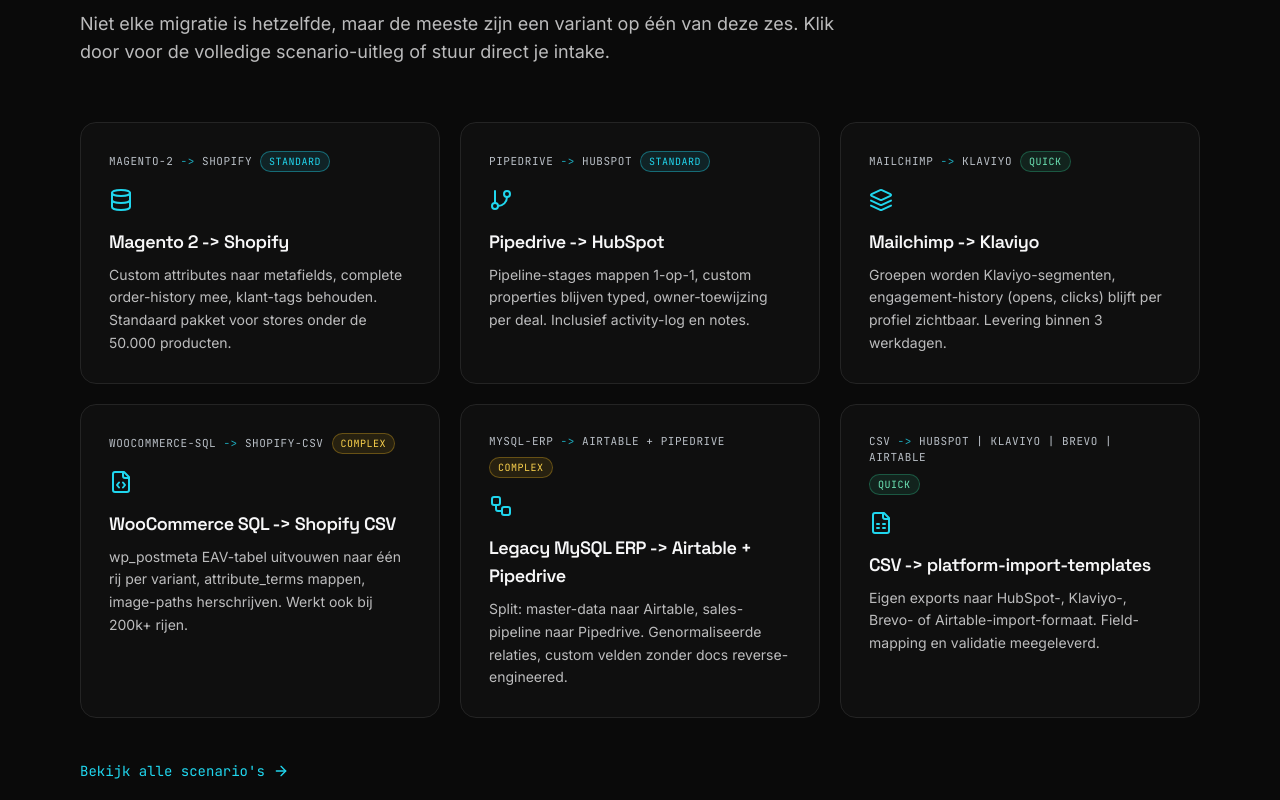
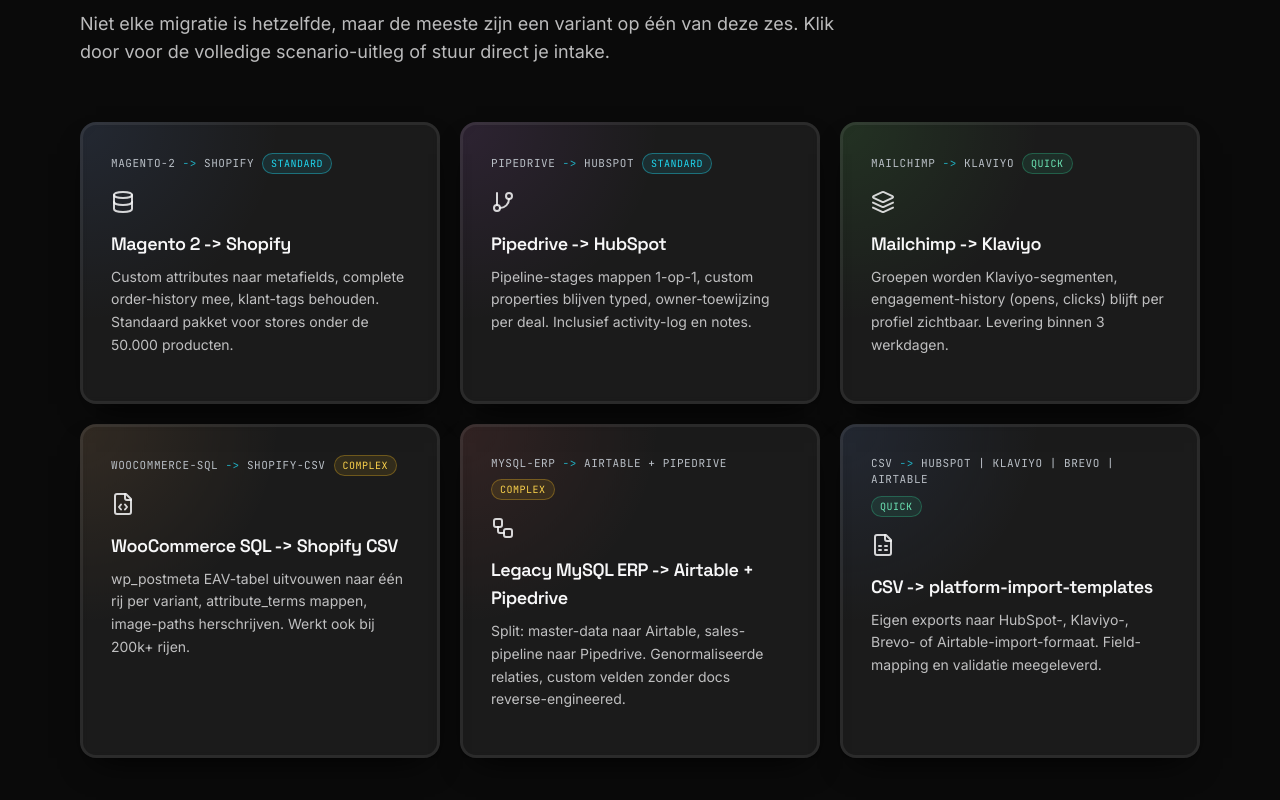
Before and after one commit to zedprojecten/migratiemaatjes-zhe3-site, a React (Vite) app: page / in a window 1280 px wide. Shown: the part 1360-2160 px from the top of the page. Built offline with nearby package versions, Linux system fonts and the light colour scheme; no server answers.

Commit message:
fix(home): vervang inline BentoCaseCard door SpotlightCard met glowColor per case

```diff
--- a/src/pages/Home.tsx
+++ b/src/pages/Home.tsx
@@ -1,17 +1,23 @@
+import { useRef, useState } from "react";
 import { Link } from "react-router-dom";
-import { Database, GitBranch, Layers, FileCode, Workflow, FileSpreadsheet, ArrowRight } from "lucide-react";
+import { motion, useInView } from "framer-motion";
+import {
+  Database,
+  GitBranch,
+  Layers,
+  FileCode,
+  Workflow,
+  FileSpreadsheet,
+  ArrowRight,
+} from "lucide-react";
 import { HeroAurora } from "@/components/heroes/HeroAurora";
 import { LogoCloudStrip } from "@/components/sections/LogoCloudStrip";
 import StepsVisualCinematic from "@/components/sections/StepsVisualCinematic";
 import { CTABanner } from "@/components/sections/CTABanner";
 import { StickyMobileCTA } from "@/components/sections/StickyMobileCTA";
 import { ScrollReveal } from "@/components/ScrollReveal";
+import { SpotlightCard } from "@/components/interactive/SpotlightCard";
 import { useLocalizedHref } from "@/lib/language";
-
-// ───────────────────────────────────────────────────────────────────────────
-// Logo wordmarks voor de logo-strip. Geen kleur, monochrome wordmark in
-// foreground/90 — scrollstrip dempt opacity verder via LogoCloudStrip.
-// ───────────────────────────────────────────────────────────────────────────
 
 const Wordmark = ({
   children,
@@ -35,16 +41,20 @@
   { name: "Pipedrive", svg: <Wordmark>Pipedrive</Wordmark> },
   { name: "Salesforce", svg: <Wordmark>Salesforce</Wordmark> },
   { name: "Mailchimp", svg: <Wordmark>Mailchimp</Wordmark> },
-  { name: "Klaviyo", svg: <Wordmark className="uppercase tracking-[0.18em] text-sm">Klaviyo</Wordmark> },
+  {
+    name: "Klaviyo",
+    svg: (
+      <Wordmark className="uppercase tracking-[0.18em] text-sm">
+        Klaviyo
+      </Wordmark>
+    ),
+  },
   { name: "Brevo", svg: <Wordmark>Brevo</Wordmark> },
   { name: "Airtable", svg: <Wordmark>Airtable</Wordmark> },
 ];
 
-// ───────────────────────────────────────────────────────────────────────────
-// Bento cases met monospace bron->doel header en complexity-badge.
-// ───────────────────────────────────────────────────────────────────────────
-
 type Complexity = "Quick" | "Standard" | "Complex";
+type GlowColor = "blue" | "purple" | "green" | "red" | "orange";
 
 const complexityStyles: Record<Complexity, string> = {
   Quick: "border-emerald-400/30 bg-emerald-400/10 text-emerald-300",
@@ -59,77 +69,105 @@
   target: string;
   complexity: Complexity;
   body: string;
+  accent: GlowColor;
 }
 
 const bentoCases: BentoCase[] = [
   {
-    icon: <Database className="h-6 w-6 text-primary" />,
+    icon: <Database className="h-6 w-6 text-foreground/85" />,
     title: "Magento 2 -> Shopify",
     source: "magento-2",
     target: "shopify",
     complexity: "Standard",
     body: "Custom attributes naar metafields, complete order-history mee, klant-tags behouden. Standaard pakket voor stores onder de 50.000 producten.",
+    accent: "blue",
   },
   {
-    icon: <GitBranch className="h-6 w-6 text-primary" />,
+    icon: <GitBranch className="h-6 w-6 text-foreground/85" />,
     title: "Pipedrive -> HubSpot",
     source: "pipedrive",
     target: "hubspot",
     complexity: "Standard",
     body: "Pipeline-stages mappen 1-op-1, custom properties blijven typed, owner-toewijzing per deal. Inclusief activity-log en notes.",
+    accent: "purple",
   },
   {
-    icon: <Layers className="h-6 w-6 text-primary" />,
+    icon: <Layers className="h-6 w-6 text-foreground/85" />,
     title: "Mailchimp -> Klaviyo",
     source: "mailchimp",
     target: "klaviyo",
     complexity: "Quick",
     body: "Groepen worden Klaviyo-segmenten, engagement-history (opens, clicks) blijft per profiel zichtbaar. Levering binnen 3 werkdagen.",
+    accent: "green",
   },
   {
-    icon: <FileCode className="h-6 w-6 text-primary" />,
+    icon: <FileCode className="h-6 w-6 text-foreground/85" />,
     title: "WooCommerce SQL -> Shopify CSV",
     source: "woocommerce-sql",
     target: "shopify-csv",
     complexity: "Complex",
     body: "wp_postmeta EAV-tabel uitvouwen naar één rij per variant, attribute_terms mappen, image-paths herschrijven. Werkt ook bij 200k+ rijen.",
+    accent: "orange",
   },
   {
-    icon: <Workflow className="h-6 w-6 text-primary" />,
+    icon: <Workflow className="h-6 w-6 text-foreground/85" />,
     title: "Legacy MySQL ERP -> Airtable + Pipedrive",
     source: "mysql-erp",
     target: "airtable + pipedrive",
     complexity: "Complex",
     body: "Split: master-data naar Airtable, sales-pipeline naar Pipedrive. Genormaliseerde relaties, custom velden zonder docs reverse-engineered.",
+    accent: "red",
   },
   {
-    icon: <FileSpreadsheet className="h-6 w-6 text-primary" />,
+    icon: <FileSpreadsheet className="h-6 w-6 text-foreground/85" />,
     title: "CSV -> platform-import-templates",
     source: "csv",
     target: "hubspot | klaviyo | brevo | airtable",
     complexity: "Quick",
     body: "Eigen exports naar HubSpot-, Klaviyo-, Brevo- of Airtable-import-formaat. Field-mapping en validatie meegeleverd.",
+    accent: "blue",
   },
 ];
 
-function BentoCaseCard({ item }: { item: BentoCase }) {
+function BentoGrid({ items }: { items: BentoCase[] }) {
+  const ref = useRef<HTMLDivElement>(null);
+  const isInView = useInView(ref, { once: true, amount: 0.15 });
+  const [hovered, setHovered] = useState<number | null>(null);
   return (
-    <div className="group relative flex h-full flex-col rounded-2xl border border-border bg-card p-6 md:p-7 transition-all duration-300 hover:-translate-y-0.5 hover:border-primary/30 hover:shadow-[0_18px_48px_-18px_hsl(var(--primary)/0.35)]">
-      {/* hover spotlight */}
     <div
-        aria-hidden
-        className="pointer-events-none absolute inset-0 rounded-2xl opacity-0 transition-opacity duration-500 group-hover:opacity-100"
+      ref={ref}
+      className="grid grid-cols-1 md:grid-cols-2 lg:grid-cols-3 gap-5"
+      onMouseLeave={() => setHovered(null)}
+    >
+      {items.map((item, i) => {
+        const dim = hovered !== null && hovered !== i;
+        return (
+          <motion.div
+            key={item.title}
+            initial={{ opacity: 0, y: 24 }}
+            animate={isInView ? { opacity: 1, y: 0 } : { opacity: 0, y: 24 }}
+            transition={{
+              duration: 0.55,
+              delay: i * 0.08,
+              ease: [0.22, 1, 0.36, 1],
+            }}
+            onMouseEnter={() => setHovered(i)}
             style={{
-          background:
-            "radial-gradient(circle at 30% 0%, hsl(var(--primary) / 0.10), transparent 60%)",
+              opacity: dim ? 0.55 : 1,
+              transition: "opacity 280ms ease",
             }}
-      />
-
-      {/* header: source -> target + complexity */}
-      <div className="relative mb-4 flex flex-wrap items-center gap-2">
+            className="h-full"
+          >
+            <SpotlightCard
+              customSize
+              glowColor={item.accent}
+              className="h-full !aspect-auto !p-7"
+            >
+              <div className="relative z-10 flex h-full flex-col">
+                <div className="mb-4 flex flex-wrap items-center gap-2">
                   <span className="font-mono text-[11px] uppercase tracking-wider text-muted-foreground">
-          {item.source} <span className="text-primary/80">-&gt;</span>{" "}
-          {item.target}
+                    {item.source}{" "}
+                    <span className="text-primary/80">-&gt;</span> {item.target}
                   </span>
                   <span
                     className={`font-mono text-[10px] uppercase tracking-wider px-2 py-0.5 rounded-full border ${complexityStyles[item.complexity]}`}
@@ -138,21 +176,22 @@
                   </span>
                 </div>
 
-      <div className="relative mb-4">{item.icon}</div>
+                <div className="mb-4">{item.icon}</div>
 
-      <h3 className="relative mb-2 text-lg font-semibold tracking-tight text-foreground">
+                <h3 className="mb-2 text-lg font-semibold tracking-tight text-foreground">
                   {item.title}
                 </h3>
-      <p className="relative text-sm leading-relaxed text-foreground/75">
+                <p className="text-sm leading-relaxed text-foreground/75">
                   {item.body}
                 </p>
               </div>
+            </SpotlightCard>
+          </motion.div>
+        );
+      })}
+    </div>
   );
 }
-
-// ───────────────────────────────────────────────────────────────────────────
-// Steps voor StepsVisualCinematic
-// ───────────────────────────────────────────────────────────────────────────
 
 const steps = [
   {
@@ -180,9 +219,6 @@
 export default function Home() {
   return (
     <div className="bg-background">
-      {/* ─────────────────────────────────────────────────────────────────
-          1. HERO
-         ───────────────────────────────────────────────────────────────── */}
       <HeroAurora>
         <div className="w-full max-w-5xl mx-auto py-20 md:py-24">
           <div className="text-center max-w-4xl mx-auto">
@@ -222,7 +258,6 @@
             </p>
           </div>
 
-          {/* Code-snippet card — buiten text-center, max-w-3xl */}
           <div className="mt-12 md:mt-14 mx-auto max-w-3xl text-left">
             <div className="rounded-xl border border-border bg-secondary/60 backdrop-blur-md overflow-hidden shadow-[0_30px_80px_-30px_rgba(0,0,0,0.6)]">
               <div className="px-4 py-2 border-b border-border bg-background/40 font-mono text-xs text-muted-foreground">
@@ -248,9 +283,6 @@
         </div>
       </HeroAurora>
 
-      {/* ─────────────────────────────────────────────────────────────────
-          2. LOGO-STRIP
-         ───────────────────────────────────────────────────────────────── */}
       <ScrollReveal>
         <LogoCloudStrip
           heading="Migraties tussen onder andere"
@@ -259,21 +291,7 @@
         />
       </ScrollReveal>
 
-      {/* ─────────────────────────────────────────────────────────────────
-          3. BENTO-GRID — use cases
-         ───────────────────────────────────────────────────────────────── */}
       <section className="relative py-16 md:py-24 border-b border-border/40">
-        <div className="pointer-events-none absolute inset-0 -z-10 opacity-40">
-          <div
-            className="absolute inset-0"
-            style={{
-              backgroundSize: "28px 28px",
-              maskImage:
-                "radial-gradient(ellipse at center, black 35%, transparent 75%)",
-            }}
-          />
-        </div>
-
         <div className="mx-auto max-w-6xl px-4">
           <ScrollReveal>
             <div className="max-w-3xl">
@@ -291,12 +309,8 @@
             </div>
           </ScrollReveal>
 
-          <div className="mt-12 md:mt-14 grid grid-cols-1 md:grid-cols-2 lg:grid-cols-3 gap-5">
-            {bentoCases.map((c, i) => (
-              <ScrollReveal key={c.title} delay={i * 0.08}>
-                <BentoCaseCard item={c} />
-              </ScrollReveal>
-            ))}
+          <div className="mt-12 md:mt-14">
+            <BentoGrid items={bentoCases} />
           </div>
 
           <ScrollReveal>
@@ -314,9 +328,6 @@
         </div>
       </section>
 
-      {/* ─────────────────────────────────────────────────────────────────
-          4. STEPS — proces
-         ───────────────────────────────────────────────────────────────── */}
       <ScrollReveal>
         <section className="border-b border-border/40">
           <StepsVisualCinematic
@@ -328,9 +339,6 @@
         </section>
       </ScrollReveal>
 
-      {/* ─────────────────────────────────────────────────────────────────
-          5. FINAL CTA-BANNER
-         ───────────────────────────────────────────────────────────────── */}
       <CTABanner
         heading="Klaar om te starten?"
         subtext="Stuur je sample mee en we kijken samen wat er nodig is."
@@ -338,9 +346,6 @@
         primaryHref="/contact"
       />
 
-      {/* ─────────────────────────────────────────────────────────────────
-          6. STICKY MOBILE CTA
-         ───────────────────────────────────────────────────────────────── */}
       <StickyMobileCTA text="Stuur je intake op" href="/contact" />
     </div>
   );
```
Lines whose indentation alone changed are shown as unchanged.
